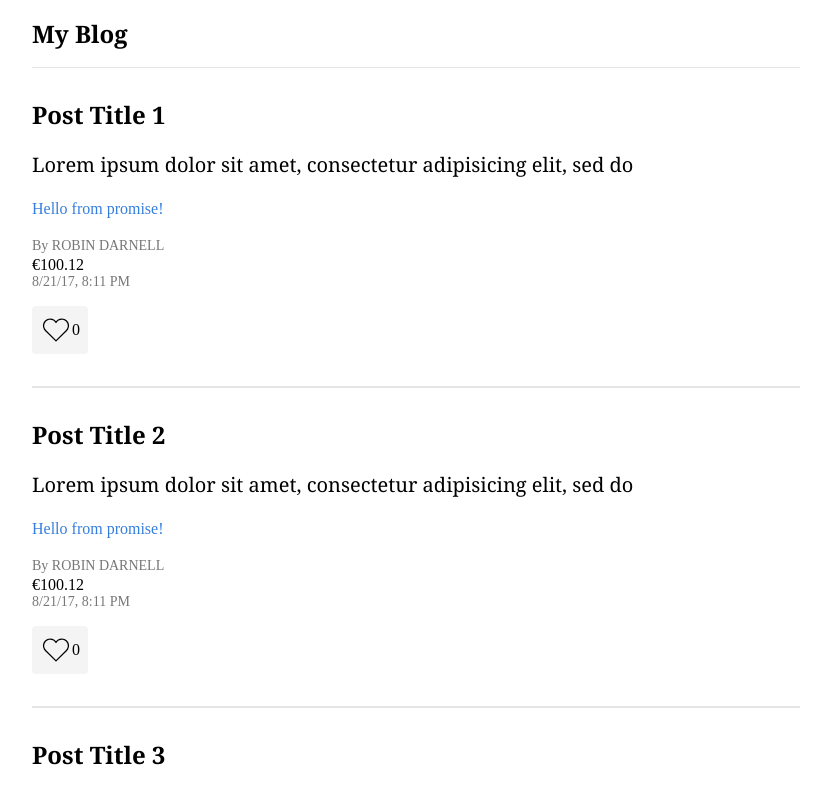
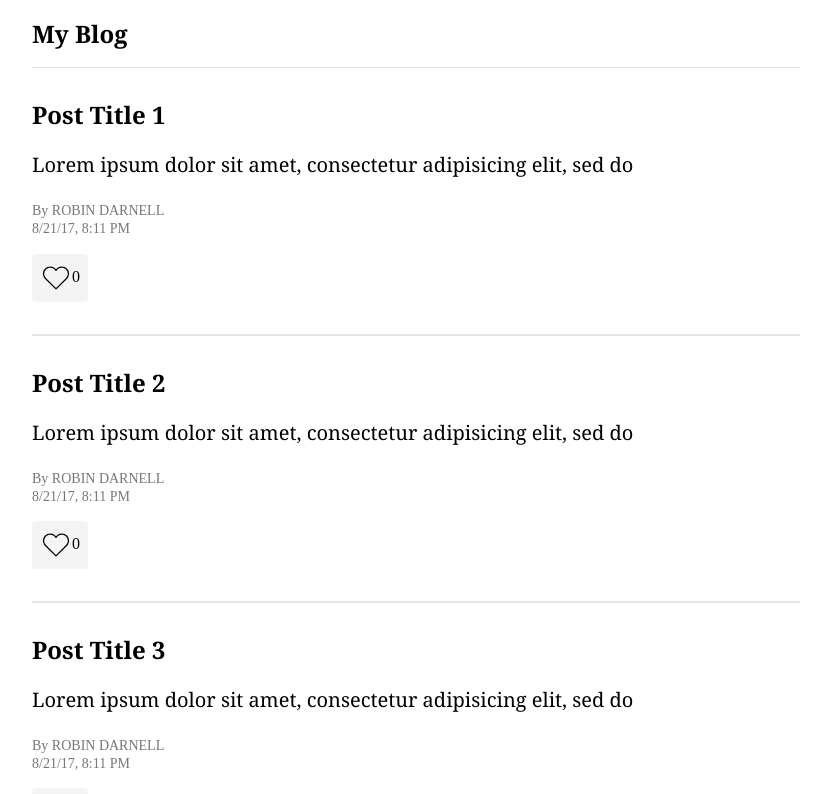
Before and after one commit to rangle/angular-training-aug21, an Angular app: page / in a window 1280 px wide. Shown: the top 794 px of the page, without its empty margins (224-1055 px from the left). Built offline with nearby package versions, Linux system fonts and the light colour scheme; no server answers.

Commit message:
api service

```diff
--- /dev/null
+++ b/src/app/api.service.ts
@@ -0,0 +1,29 @@
+import { Injectable } from '@angular/core';
+import { Http } from '@angular/http';
+import 'rxjs/add/operator/map';
+
+@Injectable()
+export class ApiService {
+
+  private BASE_URL = 'https://jsonplaceholder.typicode.com';
+
+  constructor(private http: Http) {
+  }
+
+  endPoint(url) {
+    return this.BASE_URL + url;
+  }
+
+  get(url: string, options?) {
+    return this.http
+      .get(this.endPoint(url), options)
+      .map(res => res.json());
+  }
+
+  post(url: string, body, options?) {
+    return this.http
+      .post(this.endPoint(url), body, options)
+      .map(res => res.json());
+  }
+
+}
--- a/src/app/app.component.ts
+++ b/src/app/app.component.ts
@@ -1,4 +1,5 @@
 import { Component, ViewEncapsulation } from '@angular/core';
+import { ApiService } from './api.service';
 
 @Component({
   selector: 'app-root',
@@ -6,4 +7,10 @@ import { Component, ViewEncapsulation } from '@angular/core';
   styleUrls: ['./app.component.css'],
 })
 export class AppComponent {
+  constructor(private apiService: ApiService) {
+    this.apiService.get('/posts')
+      .subscribe(data => {
+        console.log(data);
+      });
+  }
 }
--- a/src/app/post/post.component.html
+++ b/src/app/post/post.component.html
@@ -14,8 +14,6 @@
     By <span class="ttu">{{ author }}</span>
   </p>
 
-  {{ 100.12345 | currency:'EUR':true:'1.2' }}
-
   <time class="f6 db gray"
     [attr.datetime]="date"
     (click)="toggleDateFormat()">
--- a/src/app/post/post.component.ts
+++ b/src/app/post/post.component.ts
@@ -12,24 +12,15 @@ export class PostComponent implements OnInit {
   @Input() date: Date;
 
   dateFormat = 'short';
-  greeting: Promise<string>;
 
   constructor() { }
 
   ngOnInit() {
-    this.greeting = new Promise((resolve, reject) => {
-      setTimeout(() => {
-        resolve('Hello from promise!')
-      }, 2000);
-    });
-    // .then(data => {
-    //   this.greeting = data;
-    // });
   }
 
   toggleDateFormat() {
     if (this.dateFormat === 'fullDate'){
-      this.dateFormat = 'short';
+      this.dateFormat = 'shortDate';
     } else {
       this.dateFormat = 'fullDate';
     }
```
Also changed, not shown: src/app/app.module.ts (+6 -2 lines), 1 other file (tests, documents, lock files or other folders).
